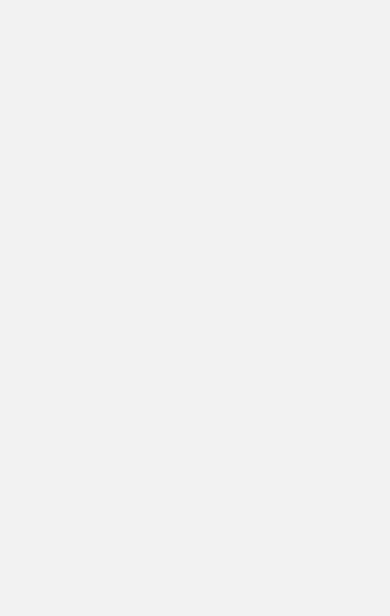
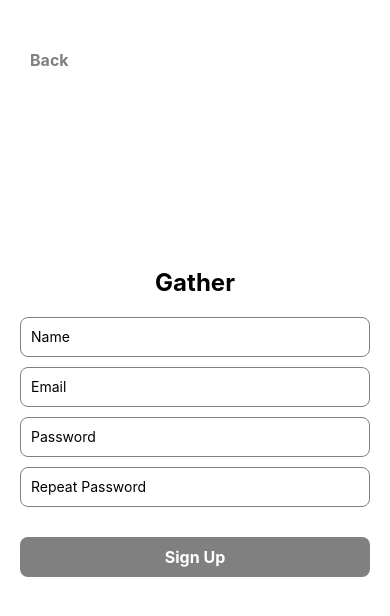
Before and after one commit to rushykat/gather, a React Native app: screen /SignUp in a window 390 px wide. Shown: the top 616 px of the page. Built offline with nearby package versions, Linux system fonts and the light colour scheme.

Commit message:
login and signup page styling plus redirect to home page after sign up and login

```diff
--- a/App.js
+++ b/App.js
@@ -27,6 +27,7 @@ const App = () => {
           component={SignUpScreen}
           options={{ headerShown: false }}
         />
+        <Stack.Screen name="Home" component={HomeScreen} options={{ headerShown: false}} />
       </Stack.Navigator>
     </NavigationContainer>
   );
--- a/screens/LandingScreen.js
+++ b/screens/LandingScreen.js
@@ -1,15 +1,21 @@
-import React from 'react';
-import { View, Text, StyleSheet, TouchableOpacity } from 'react-native';
+import React from "react";
+import { View, Text, StyleSheet, TouchableOpacity } from "react-native";
 
 const LandingScreen = ({ navigation }) => {
   return (
     <View style={styles.container}>
       <Text style={styles.title}>Gather</Text>
       <View style={styles.buttonContainer}>
-                <TouchableOpacity style={styles.button} onPress={() => navigation.navigate('Login')}>
+        <TouchableOpacity
+          style={styles.button}
+          onPress={() => navigation.navigate("Login")}
+        >
           <Text style={styles.buttonText}>Log In</Text>
         </TouchableOpacity>
-                <TouchableOpacity style={styles.button} onPress={() => navigation.navigate('SignUp')}>
+        <TouchableOpacity
+          style={styles.button}
+          onPress={() => navigation.navigate("SignUp")}
+        >
           <Text style={styles.buttonText}>Sign Up</Text>
         </TouchableOpacity>
       </View>
@@ -20,32 +26,33 @@ const LandingScreen = ({ navigation }) => {
 const styles = StyleSheet.create({
   container: {
     flex: 1,
-        justifyContent: 'center',
-        alignItems: 'center',
-        backgroundColor: '#ffffff',
+    justifyContent: "center",
+    alignItems: "center",
+    backgroundColor: "#ffffff",
   },
+  // fix the bottom margin to be consistent for all the pages.
   title: {
     fontSize: 50,
-        fontWeight: 'bold',
-        marginBottom: 500,
+    fontWeight: "bold",
+    marginBottom: 100,
   },
   buttonContainer: {
-        width: '100%',
-        justifyContent: 'center',
-        alignItems: 'center',
+    width: "100%",
+    justifyContent: "center",
+    alignItems: "center",
   },
   button: {
-        width: '40%',
-        backgroundColor: '#CCCCCC',
+    width: "40%",
+    backgroundColor: "#CCCCCC",
     borderRadius: 8,
     paddingVertical: 12,
     marginBottom: 15,
-        alignItems: 'center',
+    alignItems: "center",
   },
   buttonText: {
-        color: '#ffffff',
+    color: "#ffffff",
     fontSize: 16,
-        fontWeight: 'bold',
+    fontWeight: "bold",
   },
 });
 
--- a/screens/LoginScreen.js
+++ b/screens/LoginScreen.js
@@ -1,7 +1,79 @@
-import React from "react";
+import React, { useState } from "react";
+import { View, Text, TextInput, StyleSheet, TouchableOpacity, Alert } from "react-native";
 
-const LoginScreen = () => {
+const LoginScreen = ({ navigation }) => {
+  const [email, setEmail] = useState('');
+  const [password, setPassword] = useState('');
 
+  const handleLogin = () => {
+    if (email == '' || password == '') {
+      Alert.alert("Please fill out all of the fields!")
+    } else {
+      navigation.navigate('Home');
+    }
+  }
+
+  return (
+    <View style={styles.container}>
+      <Text style={styles.title}>Gather</Text>
+      <TextInput style={styles.input} placeholder="Email" onChangeText={text => setEmail(text)}/>
+      <TextInput style={styles.input} placeholder="Password" onChangeText={text => setPassword(text)} />
+      <TouchableOpacity style={styles.loginButton} onPress={handleLogin}>
+        <Text style={styles.loginButtonText}>Login</Text>
+      </TouchableOpacity>
+      <TouchableOpacity style={styles.backButton} onPress={() => navigation.goBack()}>
+        <Text style={styles.backButtonText}>Back</Text>
+      </TouchableOpacity>
+    </View>
+  );
 };
 
+const styles = StyleSheet.create({
+  container: {
+    flex: 1,
+    backgroundColor: "#ffffff",
+    justifyContent: "center",
+    alignItems: "center",
+    paddingHorizontal: 20,
+  },
+  title: {
+    fontSize: 24,
+    fontWeight: "bold",
+    marginBottom: 20,
+  },
+  input: {
+    width: "100%",
+    height: 40,
+    borderColor: "gray",
+    borderWidth: 1,
+    borderRadius: 8,
+    marginBottom: 10,
+    paddingHorizontal: 10,
+  },
+  loginButton: {
+    width: "100%",
+    backgroundColor: "gray",
+    padding: 10,
+    borderRadius: 8,
+    alignItems: "center",
+    marginTop: 20,
+  },
+  loginButtonText: {
+    color: "white",
+    fontSize: 16,
+    fontWeight: "bold",
+  },
+  backButton: {
+    position: "absolute",
+    top: 40,
+    left: 20,
+    padding: 10,
+  },
+  backButtonText: {
+    color: "gray",
+    fontSize: 16,
+    fontWeight: "bold",
+  },
+});
+
 export default LoginScreen;
--- a/screens/SignUpScreen.js
+++ b/screens/SignUpScreen.js
@@ -1,7 +1,84 @@
-import React from "react";
+import React, { useState } from "react";
+import { View, Text, TextInput, StyleSheet, TouchableOpacity, Alert } from "react-native";
 
-const SignUpScreen = () => {
+const SignupScreen = ({ navigation }) => {
+  const [name, setName] = useState('');
+  const [email, setEmail] = useState('');
+  const [password, setPassword] = useState('');
+  const [repeatPass, setRepeatPass] = useState('');
 
+  const handleSignUp = () => {
+    if (name == '' || email == '' || password == '' || repeatPass == '') {
+      Alert.alert("Please fill out all of the fields!");
+    } else if (password != repeatPass) {
+      Alert.alert("Passwords do not match!");
+    } else {
+      navigation.navigate('Home');
+    }
+  }
+  return (
+    <View style={styles.container}>
+      <Text style={styles.title}>Gather</Text>
+      <TextInput style={styles.input} placeholder="Name" onChangeText={text => setName(text)}/>
+      <TextInput style={styles.input} placeholder="Email" onChangeText={text => setEmail(text)}/>
+      <TextInput style={styles.input} placeholder="Password" onChangeText={text => setPassword(text)} />
+      <TextInput style={styles.input} placeholder="Repeat Password" onChangeText={text => setRepeatPass(text)}/>
+      <TouchableOpacity style={styles.signupButton} onPress={handleSignUp}>
+        <Text style={styles.signupButtonText}>Sign Up</Text>
+      </TouchableOpacity>
+      <TouchableOpacity style={styles.backButton} onPress={() => navigation.goBack()}>
+        <Text style={styles.backButtonText}>Back</Text>
+      </TouchableOpacity>
+    </View>
+  );
 };
 
-export default SignUpScreen;
+const styles = StyleSheet.create({
+  container: {
+    flex: 1,
+    backgroundColor: "#ffffff",
+    justifyContent: "center",
+    alignItems: "center",
+    paddingHorizontal: 20,
+  },
+  title: {
+    fontSize: 24,
+    fontWeight: "bold",
+    marginBottom: 20,
+  },
+  input: {
+    width: "100%",
+    height: 40,
+    borderColor: "gray",
+    borderWidth: 1,
+    borderRadius: 8,
+    marginBottom: 10,
+    paddingHorizontal: 10,
+  },
+  signupButton: {
+    width: "100%",
+    backgroundColor: "gray",
+    padding: 10,
+    borderRadius: 8,
+    alignItems: "center",
+    marginTop: 20,
+  },
+  signupButtonText: {
+    color: "white",
+    fontSize: 16,
+    fontWeight: "bold",
+  },
+  backButton: {
+    position: "absolute",
+    top: 40,
+    left: 20,
+    padding: 10,
+  },
+  backButtonText: {
+    color: "gray",
+    fontSize: 16,
+    fontWeight: "bold",
+  },
+});
+
+export default SignupScreen;
```
Lines whose indentation alone changed are shown as unchanged.
